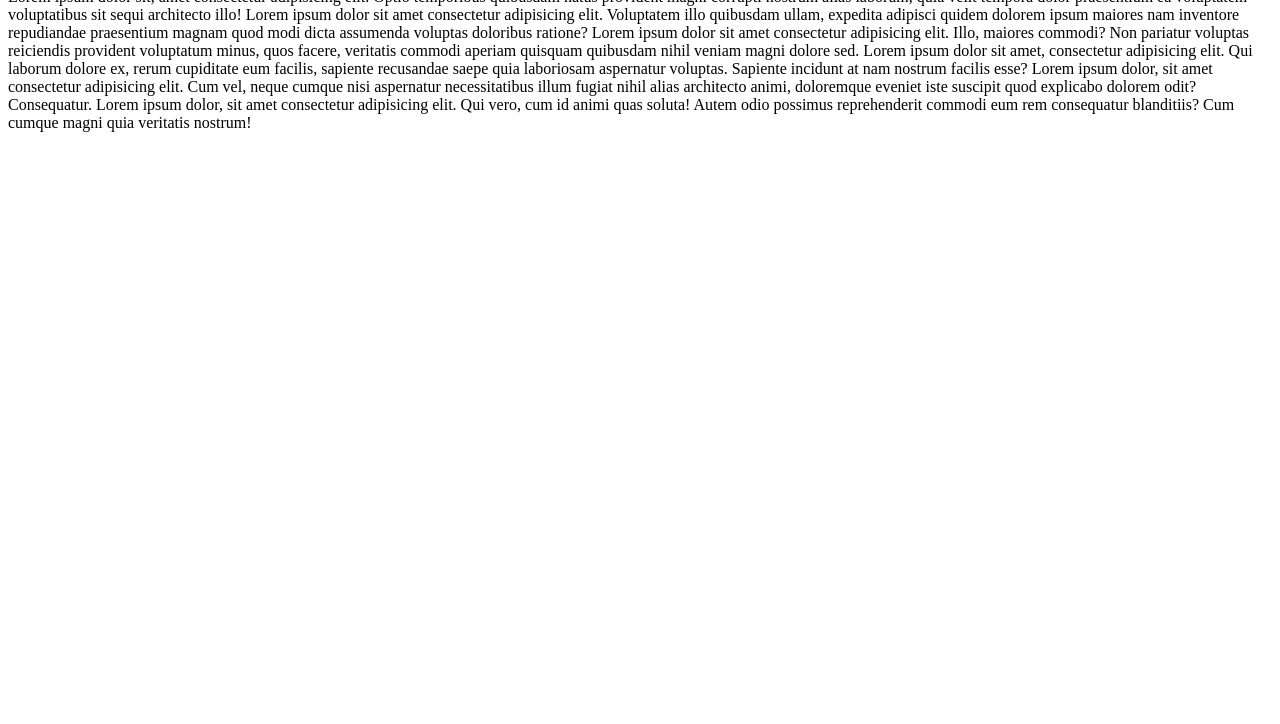
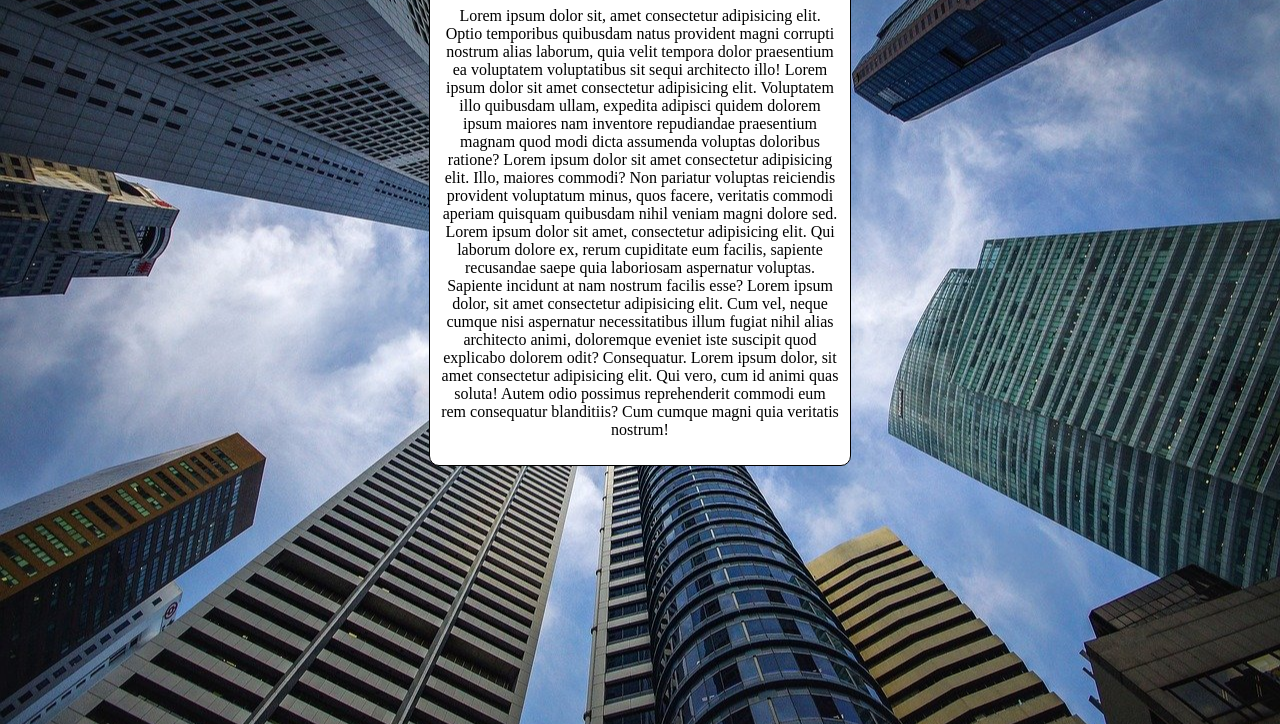
Before and after one commit to lipeeso/imagemfundo, a plain HTML site: page imagemfundo/index.html in a window 1280 px wide. Shown: the part 92-816 px from the top of the page. Drawn offline with Linux system fonts and the light colour scheme.

Commit message:
atualização no style

```diff
--- a/imagemfundo/index.html
+++ b/imagemfundo/index.html
@@ -6,6 +6,25 @@
     <title>imagem de fundo</title>
 
     <style>
+          body{
+            height: 100vh;
+            background-color: black;
+            background-image: url('imagem/wallpaper002.jpg');
+            background-repeat: no-repeat;
+            background-position: center center;
+            background-size: cover;
+        }
+
+        main{
+            background-color: white;
+            width: 400px;
+            text-align: center;
+            margin: auto;
+            border-radius: 10px;
+            padding: 10px;
+            border: 1px solid black;
+        }
+
 
 
     </style>
```
